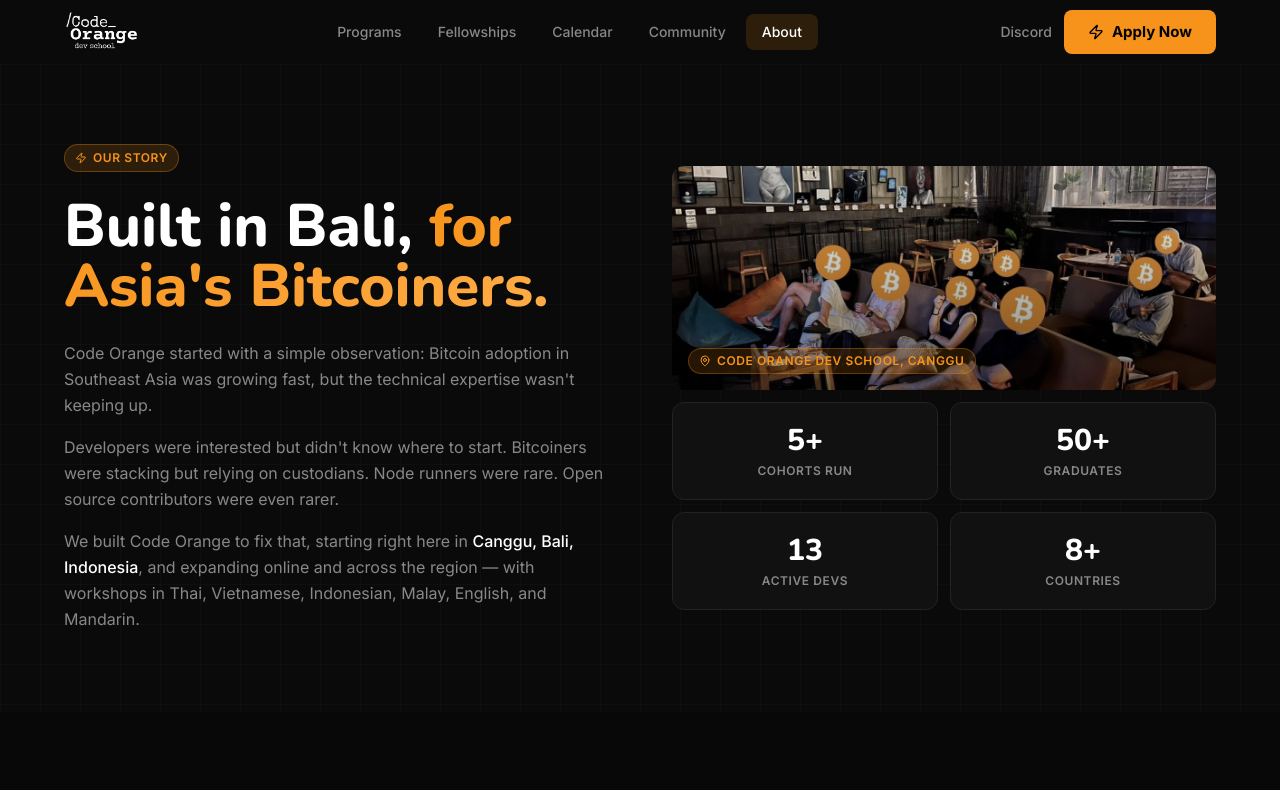
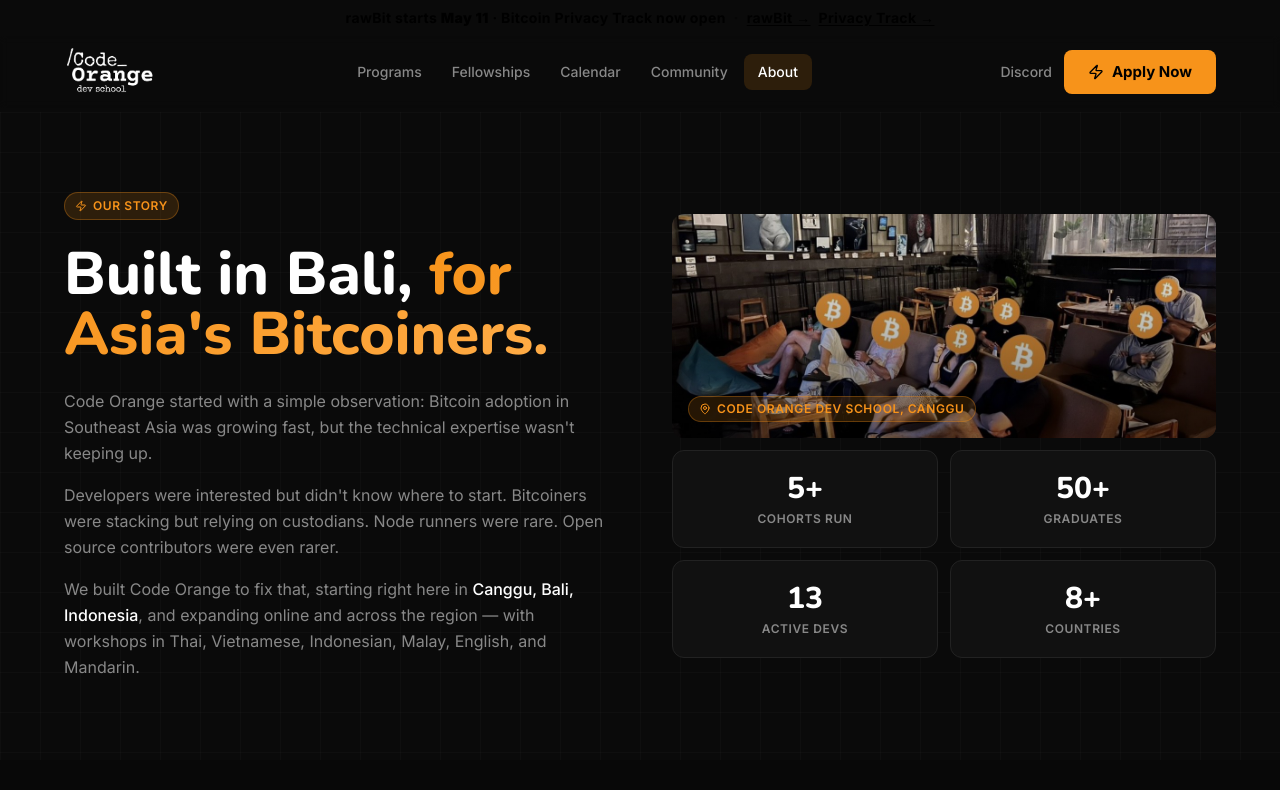
Before and after one commit to code-orange-dev/code-orange-website, a Next.js app: page /about in a window 1280 px wide. Shown: the top 790 px of the page. Built offline with nearby package versions, Linux system fonts and the light colour scheme.

Commit message:
Fix navbar: bigger logo, remove emoji memes, move announcement bar into fixed header, update page padding

```diff
--- a/app/about/page.tsx
+++ b/app/about/page.tsx
@@ -45,7 +45,7 @@
 
 export default function AboutPage() {
   return (
-    <div className="pt-16">
+    <div className="pt-28">
       {/* Hero */}
       <section className="section bg-grid relative overflow-hidden">
         <div className="absolute top-1/2 right-0 w-96 h-96 bg-orange-DEFAULT/10 rounded-full blur-[100px] pointer-events-none" />
--- a/app/apply/page.tsx
+++ b/app/apply/page.tsx
@@ -33,7 +33,7 @@
 
 export default function ApplyPage() {
   return (
-    <div className="pt-16">
+    <div className="pt-28">
       {/* Hero */}
       <section className="section bg-grid relative overflow-hidden">
         <div className="absolute top-0 right-1/4 w-80 h-80 bg-orange-DEFAULT/10 rounded-full blur-[100px] pointer-events-none" />
--- a/app/calendar/page.tsx
+++ b/app/calendar/page.tsx
@@ -213,7 +213,7 @@
   }, [events])
 
   return (
-    <div className="pt-16">
+    <div className="pt-28">
       {/* ── Hero ── */}
       <section className="section bg-grid relative overflow-hidden">
         <div className="absolute top-0 right-1/4 w-80 h-80 bg-orange-DEFAULT/10 rounded-full blur-[100px] pointer-events-none" />
--- a/app/community/page.tsx
+++ b/app/community/page.tsx
@@ -70,7 +70,7 @@
   const rest = PLATFORMS.filter((p) => !p.featured)
 
   return (
-    <div className="pt-16">
+    <div className="pt-28">
       {/* Hero */}
       <section className="section bg-grid relative overflow-hidden">
         <div className="absolute top-1/2 left-1/4 w-80 h-80 bg-orange-DEFAULT/10 rounded-full blur-[100px] pointer-events-none -translate-y-1/2" />
--- a/app/fellowships/page.tsx
+++ b/app/fellowships/page.tsx
@@ -67,7 +67,7 @@
 
 export default function FellowshipsPage() {
   return (
-    <div className="pt-16">
+    <div className="pt-28">
       {/* Hero */}
       <section className="section bg-grid relative overflow-hidden">
         <div className="absolute top-1/2 left-1/2 -translate-x-1/2 -translate-y-1/2 w-[600px] h-[300px] bg-orange-DEFAULT/10 rounded-full blur-[100px] pointer-events-none" />
--- a/app/programs/[slug]/page.tsx
+++ b/app/programs/[slug]/page.tsx
@@ -40,7 +40,7 @@
   const otherPrograms = PROGRAMS.filter((p) => p.slug !== program.slug).slice(0, 3)
 
   return (
-    <div className="pt-16">
+    <div className="pt-28">
       {/* Hero */}
       <section className="section bg-grid relative overflow-hidden">
         <div
--- a/app/programs/page.tsx
+++ b/app/programs/page.tsx
@@ -25,7 +25,7 @@
   }
 
   return (
-    <div className="pt-16">
+    <div className="pt-28">
       {/* Header */}
       <section className="section bg-grid relative overflow-hidden">
         <div className="absolute top-0 left-1/2 -translate-x-1/2 w-96 h-48 bg-orange-DEFAULT/10 blur-[80px] rounded-full" />
--- a/app/programs/privacy-track/page.tsx
+++ b/app/programs/privacy-track/page.tsx
@@ -78,7 +78,7 @@
 
 export default function PrivacyTrackPage() {
   return (
-    <div className="pt-16">
+    <div className="pt-28">
       {/* Hero */}
       <section className="section bg-grid relative overflow-hidden">
         <div className="absolute top-0 left-0 w-[500px] h-[500px] rounded-full blur-[150px] opacity-15 pointer-events-none" style={{ background: '#6C63FF' }} />
--- a/components/Navbar.tsx
+++ b/components/Navbar.tsx
@@ -8,12 +8,15 @@
 import { SOCIAL } from '@/lib/constants'
 
 const navLinks = [
-  { href: '/programs', label: 'Programs' },
+  { href: '/programs',    label: 'Programs' },
   { href: '/fellowships', label: 'Fellowships' },
-  { href: '/calendar', label: 'Calendar' },
-  { href: '/community', label: 'Community' },
-  { href: '/about', label: 'About' },
+  { href: '/calendar',    label: 'Calendar' },
+  { href: '/community',   label: 'Community' },
+  { href: '/about',       label: 'About' },
 ]
+
+// Total fixed header height: announcement bar (~38px) + nav (72px) ≈ 110px
+// Pages use pt-[110px] or pt-28 (112px)
 
 export default function Navbar() {
   const [scrolled, setScrolled] = useState(false)
@@ -32,34 +35,45 @@
 
   return (
     <>
-      <nav
-        className={`fixed top-0 left-0 right-0 z-50 transition-all duration-300 ${
+      {/* Fixed wrapper — announcement bar + nav in one layer */}
+      <div className="fixed top-0 left-0 right-0 z-50">
+
+        {/* Announcement bar */}
+        <div className="bg-orange-DEFAULT text-black py-2 px-4 text-center text-sm font-bold tracking-wide flex items-center justify-center gap-2 flex-wrap">
+          <span>rawBit starts <strong>May 11</strong> · Bitcoin Privacy Track now open</span>
+          <span className="text-black/40">·</span>
+          <Link href="/programs/rawbit"        className="underline underline-offset-2 hover:opacity-70 whitespace-nowrap">rawBit →</Link>
+          <Link href="/programs/privacy-track" className="underline underline-offset-2 hover:opacity-70 whitespace-nowrap">Privacy Track →</Link>
+        </div>
+
+        {/* Nav bar */}
+        <nav className={`transition-all duration-300 ${
           scrolled
             ? 'bg-[#0A0A0A]/95 backdrop-blur-md border-b border-[#1a1a1a]'
-            : 'bg-transparent'
-        }`}
-      >
+            : 'bg-[#0A0A0A]/90 backdrop-blur-sm'
+        }`}>
           <div className="container-custom">
-          <div className="flex items-center justify-between h-16">
-            {/* Logo — hidden on mobile, shown on desktop */}
+            <div className="flex items-center justify-between h-[72px]">
+
+              {/* Logo */}
               <Link href="/" className="hidden md:flex items-center">
                 <Image
                   src="/images/logo.png"
                   alt="Code Orange Dev School"
-                width={210}
-                height={72}
-                className="h-14 w-auto object-contain"
+                  width={240}
+                  height={84}
+                  className="h-[68px] w-auto object-contain"
                   priority
                 />
               </Link>
 
-            {/* Desktop nav */}
-            <div className="hidden md:flex items-center gap-1">
+              {/* Desktop nav links */}
+              <div className="hidden md:flex items-center gap-0.5">
                 {navLinks.map((link) => (
                   <Link
                     key={link.href}
                     href={link.href}
-                  className={`px-4 py-2 rounded-lg text-sm font-medium transition-colors ${
+                    className={`px-3.5 py-2 rounded-lg text-sm font-medium transition-colors ${
                       pathname === link.href
                         ? 'text-orange-DEFAULT bg-orange-muted'
                         : 'text-text-muted hover:text-white hover:bg-white/5'
@@ -80,10 +94,7 @@
                 >
                   Discord
                 </Link>
-              <Link
-                href="/apply"
-                className="btn-primary text-sm py-2 px-4"
-              >
+                <Link href="/apply" className="btn-primary text-sm py-2 px-4">
                   <Zap className="w-4 h-4" />
                   Apply Now
                 </Link>
@@ -97,18 +108,20 @@
               >
                 {mobileOpen ? <X className="w-5 h-5" /> : <Menu className="w-5 h-5" />}
               </button>
+
             </div>
           </div>
         </nav>
+      </div>
 
-      {/* Mobile menu */}
+      {/* Mobile menu — offset below full fixed header (~110px) */}
       {mobileOpen && (
         <div className="fixed inset-0 z-40 md:hidden">
           <div
             className="absolute inset-0 bg-black/80 backdrop-blur-sm"
             onClick={() => setMobileOpen(false)}
           />
-          <div className="absolute top-16 left-0 right-0 bg-[#111111] border-b border-[#222222] p-6">
+          <div className="absolute top-[110px] left-0 right-0 bg-[#111111] border-b border-[#222222] p-6">
             <div className="flex flex-col gap-2">
               {navLinks.map((link) => (
                 <Link
@@ -132,10 +145,7 @@
                 >
                   Join Discord
                 </Link>
-                <Link
-                  href="/apply"
-                  className="btn-primary text-center justify-center"
-                >
+                <Link href="/apply" className="btn-primary text-center justify-center">
                   <Zap className="w-4 h-4" />
                   Apply Now
                 </Link>
```
Also changed, not shown: app/page.tsx (+2 -17 lines), 1 other file (tests, documents, lock files or other folders). Lines whose indentation alone changed are shown as unchanged.
